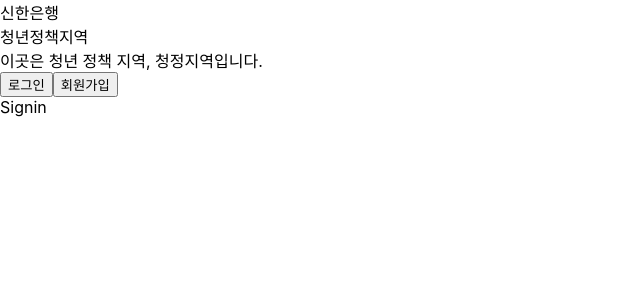
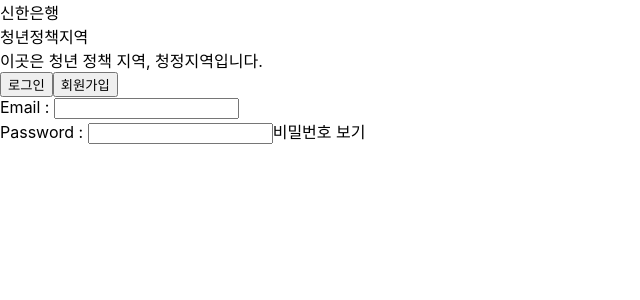
Before and after one commit to Endura0535/youth-policy-zone, a React (Create React App) app in the folder Frontend/: page /auth in a window 1280 px wide. Shown: the top 300 px of the page, without its empty margins (0-640 px from the left). Built offline with nearby package versions, Linux system fonts and the light colour scheme.

Commit message:
feat: 로그인 페이지 비밀번호 보기 기능

```diff
--- a/Frontend/src/pages/component/Signin.js
+++ b/Frontend/src/pages/component/Signin.js
@@ -1,8 +1,44 @@
-import React from 'react'
+import React, { useState } from 'react'
 
 function Signin() {
+
+  const [email, setEmail] = useState('');
+  const [pw, setPw] = useState('');
+  const [pwType, setPwType] = useState({
+    type: 'password',
+    visible: false,
+  });
+
+
+  const onEmailChanged = (e) => {
+    setEmail(e.target.value);
+  }
+
+  const onPwChanged = (e) => {
+    setPw(e.target.value);
+  }
+
+  const handlePwType = (e) => {
+    setPwType(() => {
+      if (!pwType.visible) {
+        return {type: "text", visible: true};
+      }
+      else {
+        return {type: "password", visible: false};
+      }
+    })
+  }
+
   return (
-    <div>Signin</div>
+    <div>
+        <div><label htmlFor="id">Email : <input type="email" onChange={onEmailChanged} value={email} id='id'/></label></div>
+        <div>
+          <label htmlFor="pw">Password : <input type={pwType.type} onChange={onPwChanged} value={pw} id='pw'/></label>
+          <span onClick={handlePwType}>
+            {pwType.visible ? "비밀번호 숨기기" : "비밀번호 보기"}
+          </span>
+        </div>
+    </div>
   )
 }
 
```
